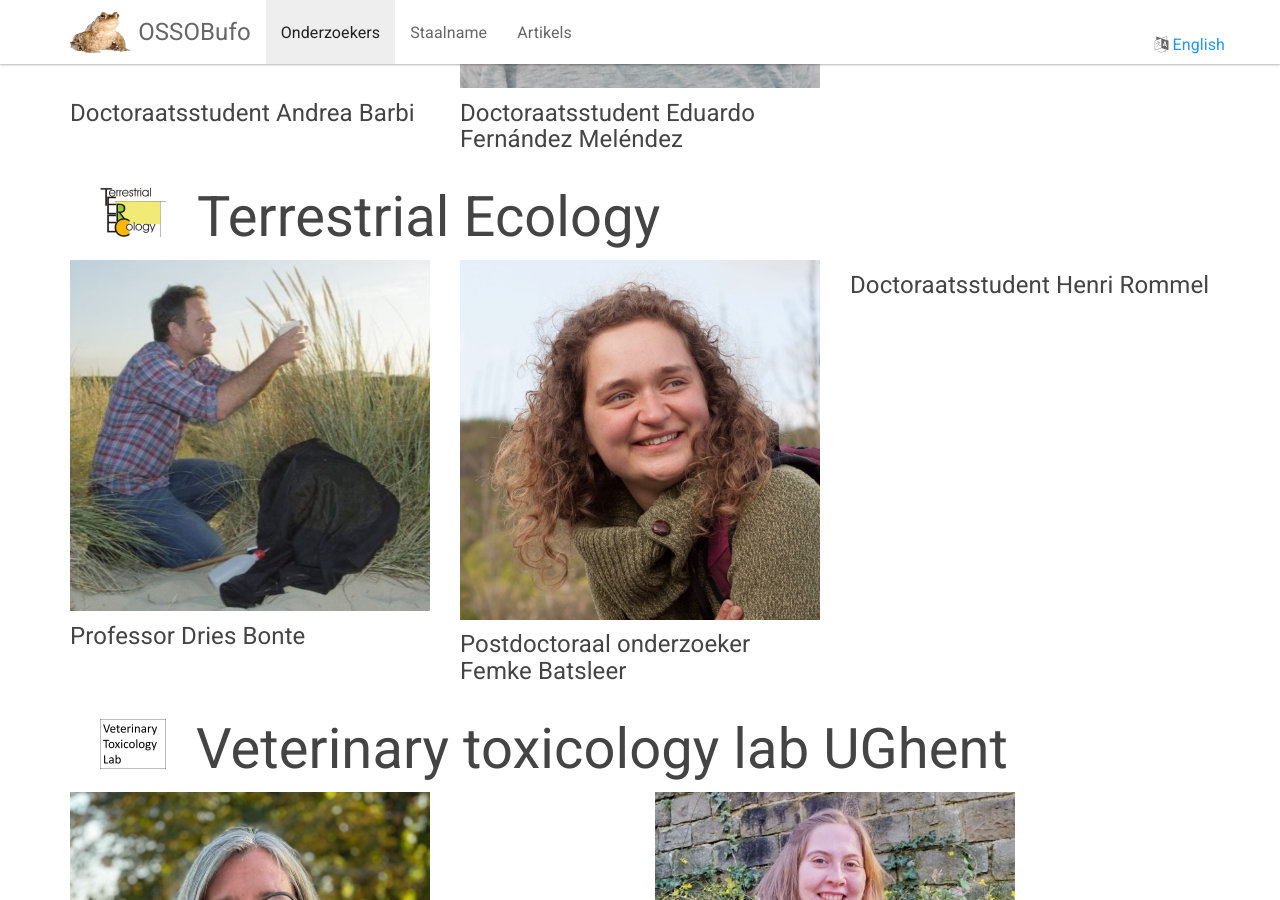
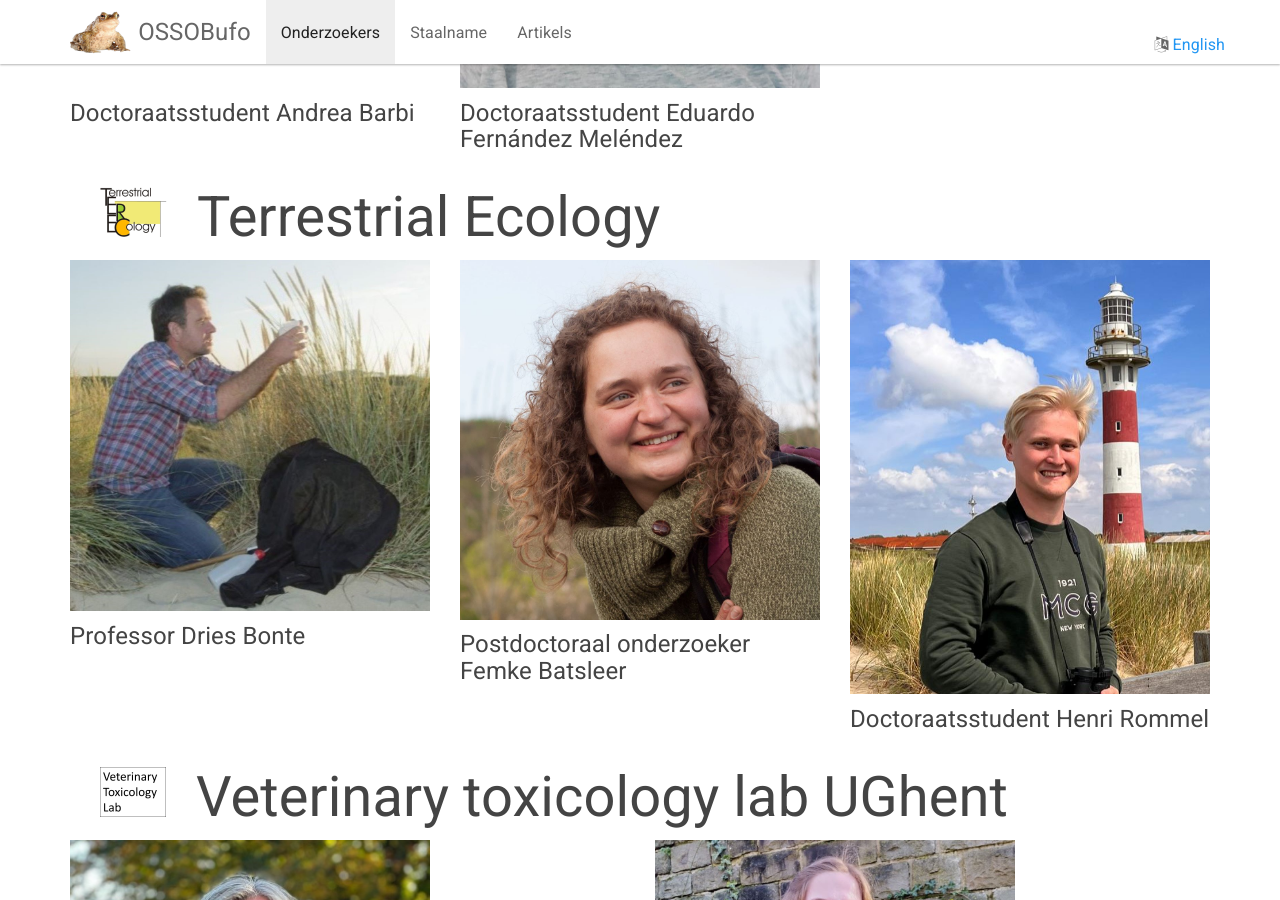
Before and after one commit to OSSOBufo/nl, a Jekyll site: the page built from _docs/researchers.md, in a window 1280 px wide and 900 px high, scrolled down 1297 px. Built offline with Jekyll 4.4.1, drawn with Linux system fonts in a browser that asks for light colours.

Commit message:
Update researchers.md

```diff
--- a/_docs/researchers.md
+++ b/_docs/researchers.md
@@ -72,6 +72,7 @@ redirect_from: /docs/researchers.html
             <h4>Postdoctoraal onderzoeker Femke Batsleer</h4>
         </div>
         <div class="col-sm-4">
+            <img src="{{site.baseurl}}/assets/img/Henri.jpg" alt="" width="360" height="350.233">
             <h4>Doctoraatsstudent Henri Rommel</h4>
         </div>
     </div>
```
